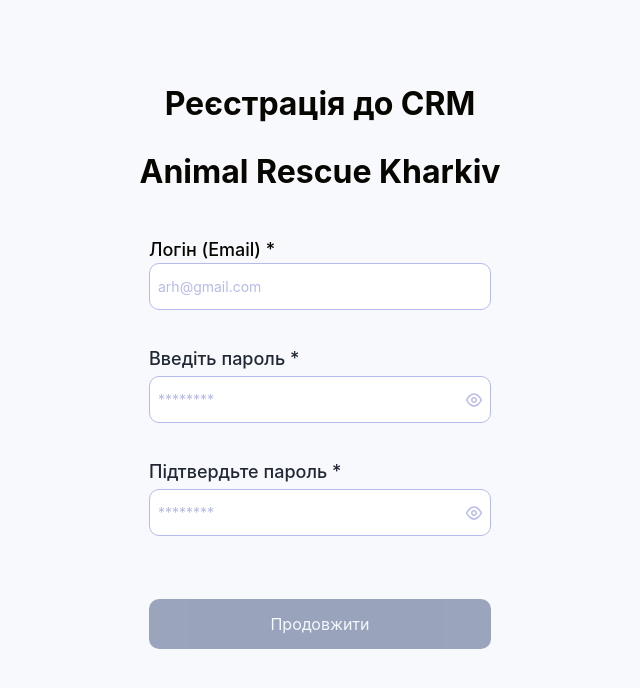
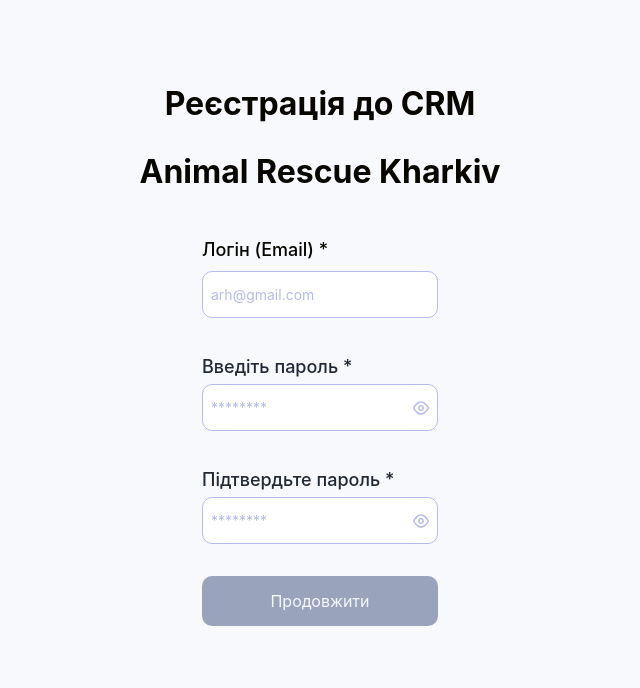
Before and after one commit to baza-trainee/AnimalRescueKharkiv, a Next.js app: page /register in a window 1280 px wide. Shown: the top 688 px of the page, without its empty margins (320-960 px from the left). Built offline with nearby package versions, Linux system fonts and the light colour scheme; no server answers; what react-imask would draw is missing.

Commit message:
styles fix

```diff
--- a/src/components/register/formStep/FirstStep.tsx
+++ b/src/components/register/formStep/FirstStep.tsx
@@ -81,7 +81,7 @@ export const FirstStep: FC<PropsFirstStep> = ({ onNext, step1Data }) => {
           type="submit"
           onClick={toggleModal}
           disabled={ !isValid}
-           className={`block transition duration-[350ms] rounded-[10px] py-[13px] w-full mt-[63px] mx-auto text-[#EDF7FF] ${
+           className={`block transition duration-[350ms] rounded-[10px] py-[13px] w-full mt-[32px] mx-auto text-[#EDF7FF] ${
     isValid
       ? "bg-[#4855CC] hover:bg-[#3442c7] focus:bg-[#3442c7]"
       : "bg-[#0E265D] opacity-40 cursor-not-allowed"
--- a/src/components/ui/inputs/EmailInput.tsx
+++ b/src/components/ui/inputs/EmailInput.tsx
@@ -11,7 +11,7 @@ export const EmailInput: FC<PropsEmailInput> = forwardRef(
   ({ errorMessage,className, label, name, ...rest }, _ref: ForwardedRef<HTMLInputElement>) => {
     const hasError = !!errorMessage;
     return (
-      <div className={`relative ${className}`}>
+      <div className={`relative flex flex-col gap-[4px] w-full  ${className}`}>
         <label htmlFor={name} className={`text-[18px] font-medium mb-1 leading-[27px] ${hasError ? "text-[#B00000]" : "text-crm-black"}`}>
           {label}
         </label>
```
